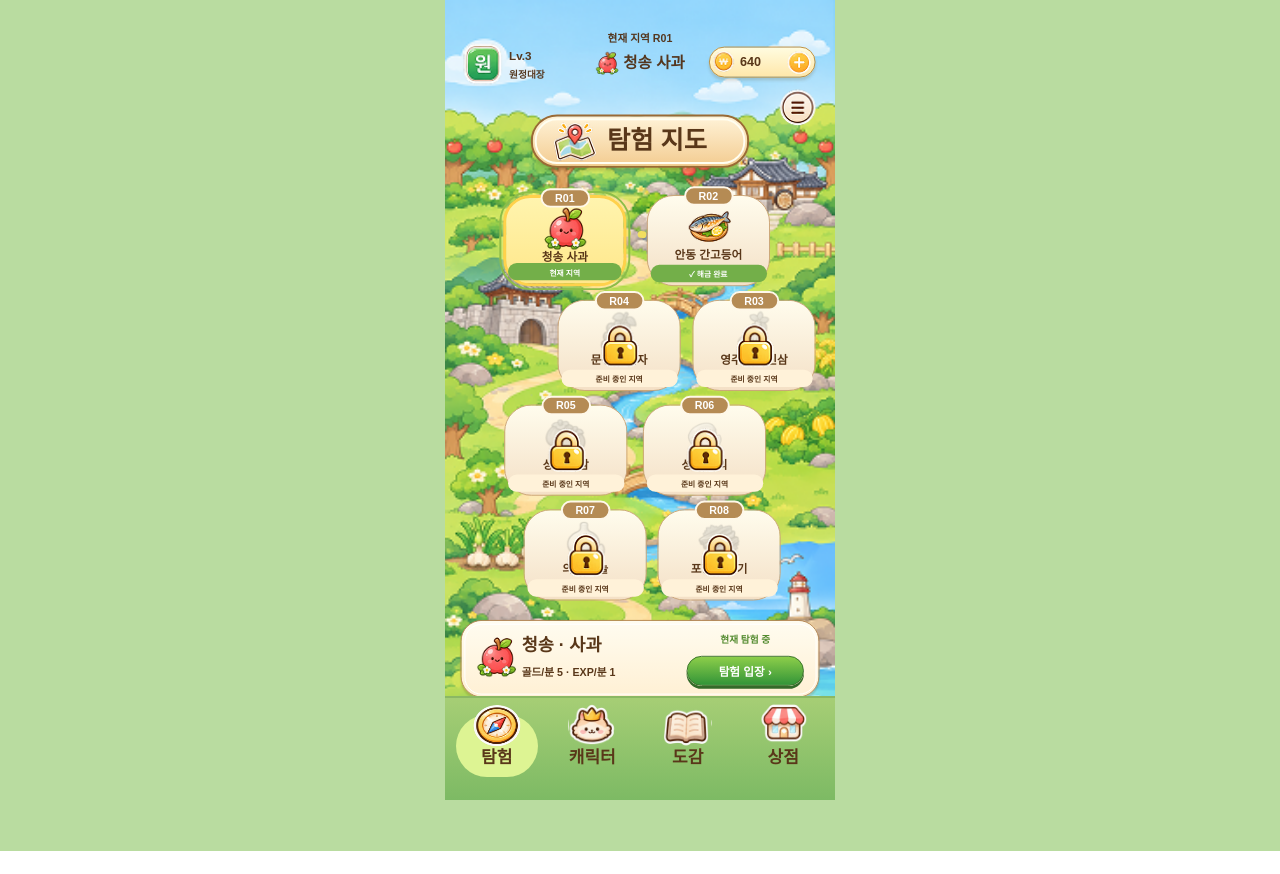
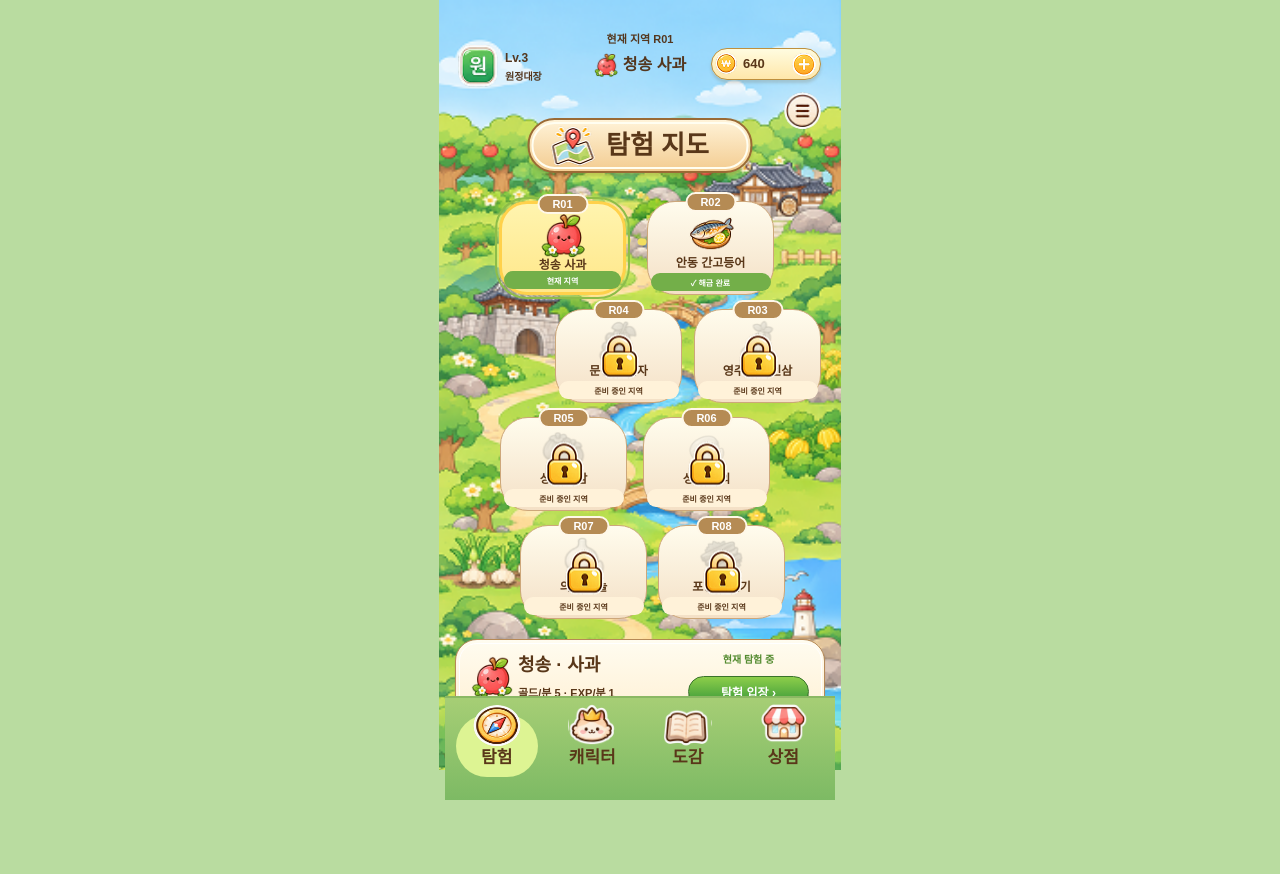
Before and after one commit to parkjinacosmos/Gyeongbuk-Expedition-Frontend, a React (Vite) app: page / in a window 1280 px wide. Before the commit the page ends 851 px from the top, so only its background shows below. Built offline with nearby package versions, Linux system fonts and the light colour scheme; no server answers; a web font is replaced by a local one.

Commit message:
fix: 탐험 페이지 모바일 화면 잘림 현상 수정

```diff
--- a/src/pages/Explore/ExplorePage.css
+++ b/src/pages/Explore/ExplorePage.css
@@ -361,68 +361,44 @@
    Responsive
 ======================================== */
 
+/* 402px 기준의 게임 화면을 가운데 배치 */
+.explore-page {
+  --explore-scale: min(1, calc(100vw / 402px));
+
+  width: 100%;
+  min-height: 100dvh;
+  overflow-x: clip;
+}
+
+/* 기존 402px 디자인 유지 */
+.explore-page__content {
+  position: relative;
+  width: 402px;
+  height: 770px;
+
+  margin-left: auto;
+  margin-right: auto;
+
+  transform: scale(var(--explore-scale));
+  transform-origin: top center;
+}
+
+/* 모바일 화면 */
 @media (max-width: 401px) {
-  .explore-page {
-    --explore-scale: calc(100vw / 402px);
-    min-height: 100dvh;
-  }
+  .explore-page__content {
+    left: 50%;
+    margin-left: 0;
+    margin-right: 0;
 
-  .explore-page__content {
-    margin-left: 50%;
     transform:
       translateX(-50%)
       scale(var(--explore-scale));
-    transform-origin: top center;
   }
 }
 
-@media (max-height: 800px) {
+/* 화면 높이가 낮아도 콘텐츠를 잘라내지 않음 */
+@media (max-height: 850px) {
   .explore-page {
     overflow-y: auto;
   }
 }
-
-@media (max-height: 850px) {
-  .explore-page {
-    --explore-scale: min(
-      1,
-      calc((100dvh - 104px) / 770)
-    );
-    padding-bottom: 104px;
-  }
-
-  .explore-page__content {
-    transform: scale(var(--explore-scale));
-    transform-origin: top center;
-    margin-bottom: calc(
-      -770px * (1 - var(--explore-scale))
-    );
-  }
-}
-
-@media (max-width: 401px) and (max-height: 850px) {
-  .explore-page {
-    --explore-scale: min(
-      calc(100vw / 402),
-      calc((100dvh - 104px) / 770)
-    );
-  }
-
-  .explore-page__content {
-    margin-left: 50%;
-    transform:
-      translateX(-50%)
-      scale(var(--explore-scale));
-    transform-origin: top center;
-  }
-}
-
-
-/* 탐험지도 캔버스를 네비게이션 바와 동일한 너비로 표시 */
-@media (min-width: 402px) {
-  .explore-page__content {
-    transform: scale(0.9701492537);
-    transform-origin: top center;
-    margin-bottom: -23px;
-  }
-}
```
